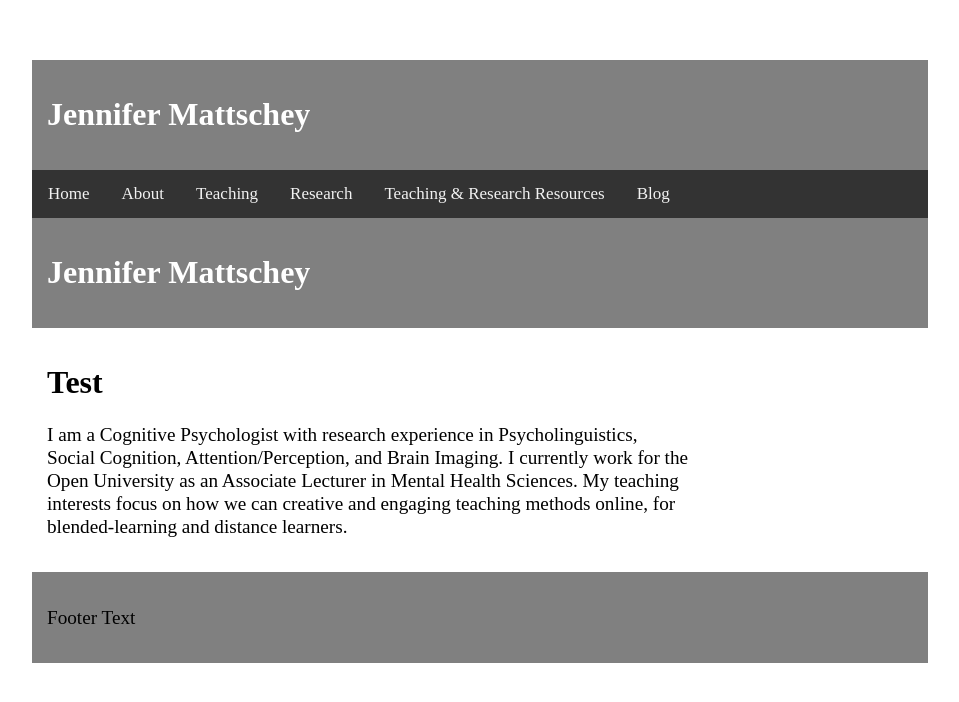
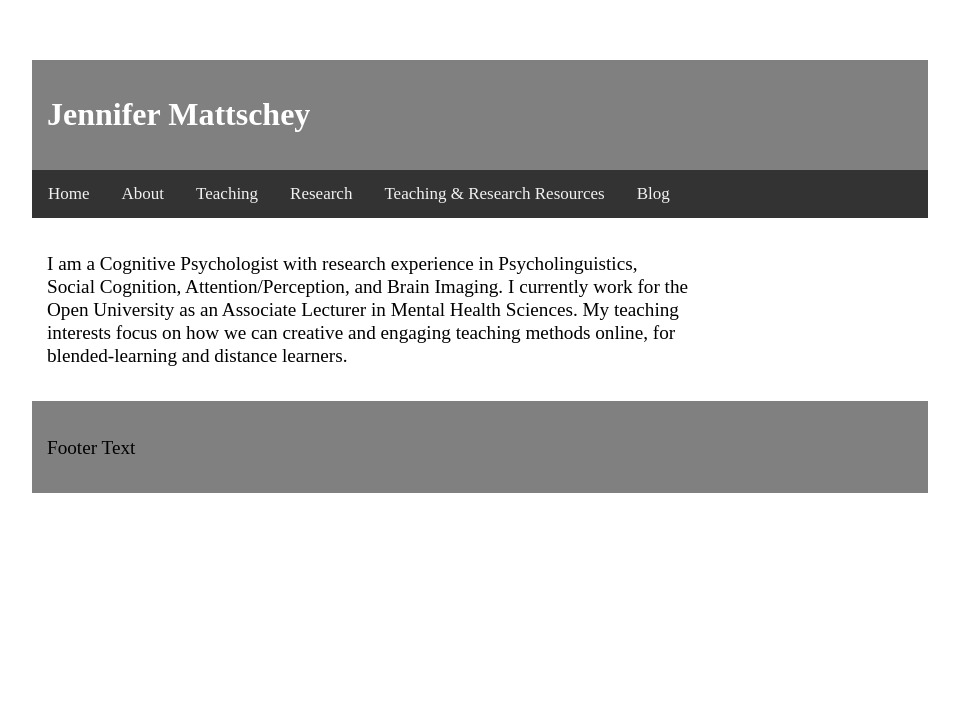
Before and after one commit to jmattschey/jmattschey.github.io, a Jekyll site: the page built from index.html, in a window 1280 px wide. Shown: the top 702 px of the page, without its empty margins (160-1119 px from the left). Built offline with Jekyll 4.4.1, drawn with Linux system fonts in a browser that asks for light colours.

Commit message:
Update index.html

```diff
--- a/index.html
+++ b/index.html
@@ -3,13 +3,9 @@ layout: default
 title: Jennifer Mattschey
 ---
 
-<div class="header">
-  <h1>Jennifer Mattschey</h1>
-</div>
-
 <div class="clearfix">
   <div class="column content">
-    <h1>Test</h1>	<p>I am a Cognitive Psychologist with research experience in Psycholinguistics,
+    	<p>I am a Cognitive Psychologist with research experience in Psycholinguistics,
 	Social Cognition, Attention/Perception, and Brain Imaging. I currently
 	work for the Open University as an Associate Lecturer in Mental Health Sciences.
 	My teaching interests focus on how we can creative and engaging teaching methods
```
